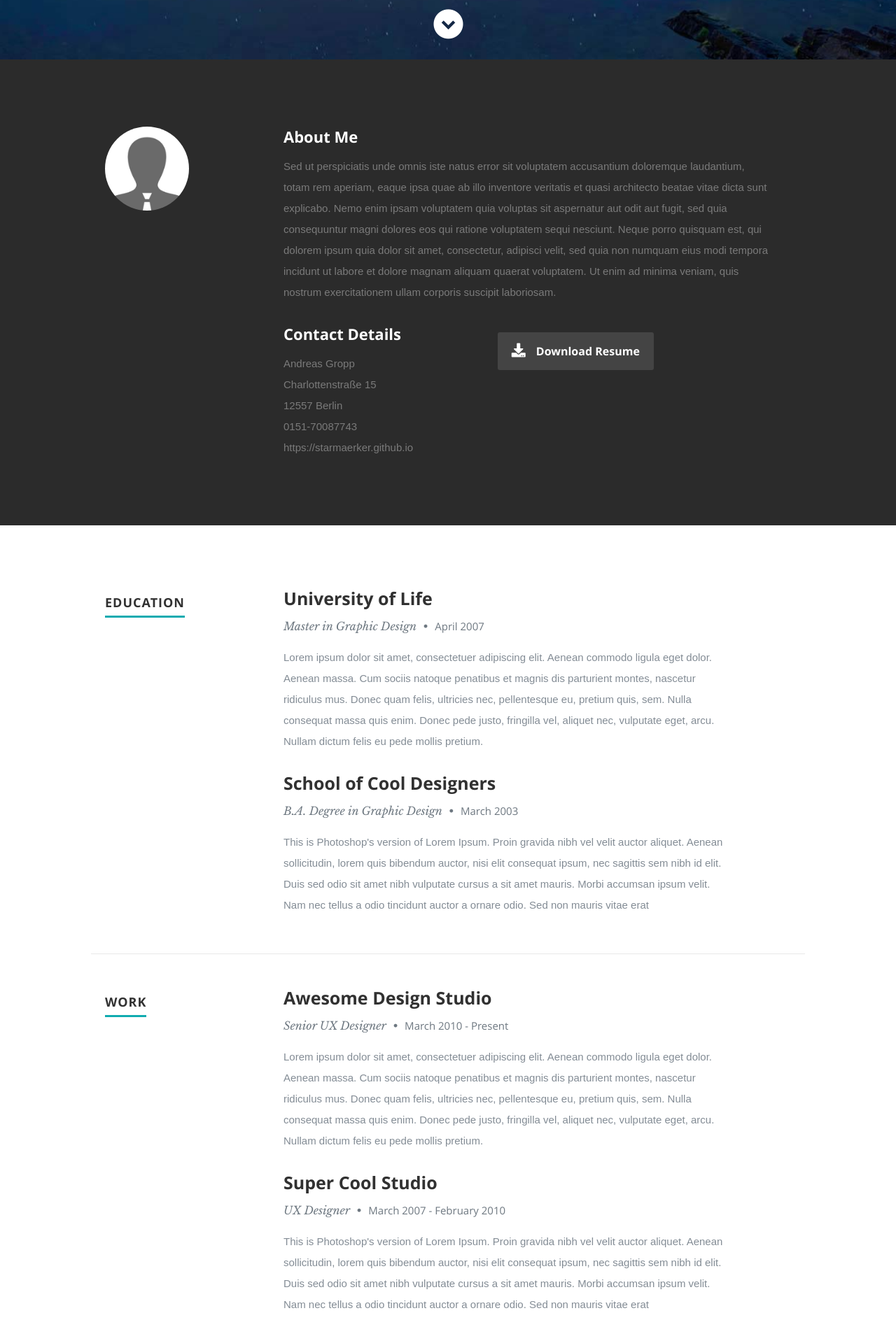
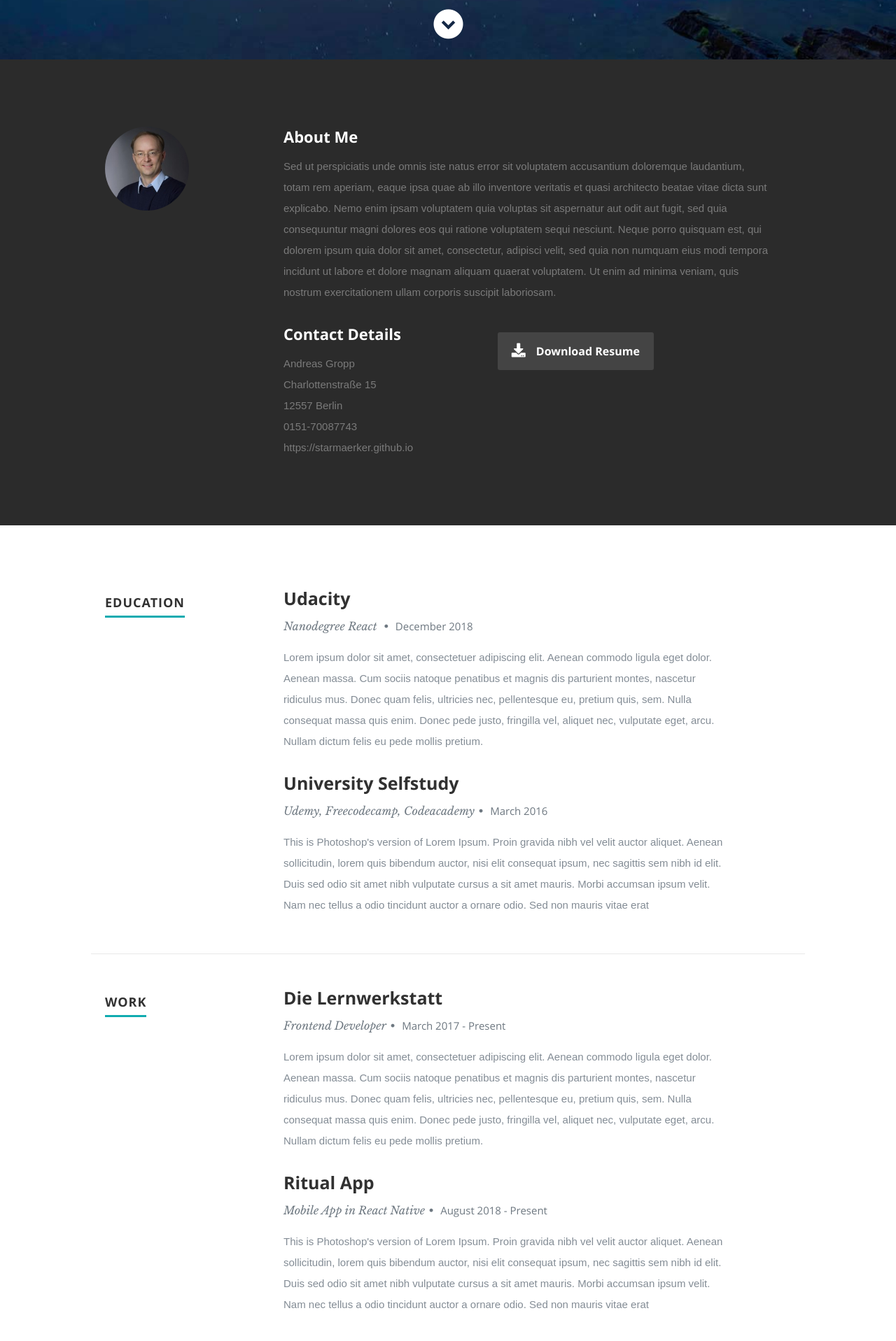
Before and after one commit to starmaerker/src-starmaerker.github.io, a React (Create React App) app: page / in a window 1280 px wide. Shown: the part 715-2632 px from the top of the page at 70% size. Built offline with nearby package versions, Linux system fonts and the light colour scheme.

Commit message:
added work and education

```diff
--- a/src/components/about/about.js
+++ b/src/components/about/about.js
@@ -6,7 +6,7 @@ export default class About extends Component {
             <section id="about">
                 <div className="row">
                     <div className="three columns">
-                        <img className="profile-pic" src="images/profilepic.jpg" alt />
+                        <img className="profile-pic" src="images/agro.jpeg" alt />
                     </div>
                     <div className="nine columns main-col">
                         <h2>About Me</h2>
--- a/src/components/header/header.js
+++ b/src/components/header/header.js
@@ -19,7 +19,7 @@ export default class Header extends Component {
                 <div className="row banner">
                     <div className="banner-text">
                         <h1 className="responsive-headline">I'm Andreas Gropp.</h1>
-                        <h3>I'm a Berlin based <span>React Web Developer</span>, <span>Azure Cloud Advocate</span> and <span>React Native Mobile App Developer</span> creating awesome and
+                        <h3>I'm a Berlin based <span>React Frontend Developer</span>, <span>Node.js Backend Developer</span>, <span>React Native Mobile App Developer</span> and <span>Azure Cloud Advocate</span> creating awesome and
                     beautiful things for the world. Let's <a className="smoothscroll" href="#about">start scrolling </a>
                             and learn more <a className="smoothscroll" href="#about">about me</a>.</h3>
                         <hr />
--- a/src/components/resume/resume.js
+++ b/src/components/resume/resume.js
@@ -11,8 +11,8 @@ export default class Resume extends Component {
                     <div className="nine columns main-col">
                         <div className="row item">
                             <div className="twelve columns">
-                                <h3>University of Life</h3>
-                                <p className="info">Master in Graphic Design <span>•</span> <em className="date">April 2007</em></p>
+                                <h3>Udacity</h3>
+                                <p className="info"> Nanodegree React <span>•</span> <em className="date">December 2018</em></p>
                                 <p>
                                     Lorem ipsum dolor sit amet, consectetuer adipiscing elit. Aenean commodo ligula eget dolor. Aenean massa.
                                     Cum sociis natoque penatibus et magnis dis parturient montes, nascetur ridiculus mus. Donec quam felis,
@@ -23,8 +23,8 @@ export default class Resume extends Component {
                         </div>
                         <div className="row item">
                             <div className="twelve columns">
-                                <h3>School of Cool Designers</h3>
-                                <p className="info">B.A. Degree in Graphic Design <span>•</span> <em className="date">March 2003</em></p>
+                                <h3>University Selfstudy</h3>
+                                <p className="info">Udemy, Freecodecamp, Codeacademy<span>•</span> <em className="date">March 2016</em></p>
                                 <p>
                                     This is Photoshop's version  of Lorem Ipsum. Proin gravida nibh vel velit auctor aliquet.
                                     Aenean sollicitudin, lorem quis bibendum auctor, nisi elit consequat ipsum, nec sagittis sem
@@ -43,8 +43,8 @@ export default class Resume extends Component {
                     <div className="nine columns main-col">
                         <div className="row item">
                             <div className="twelve columns">
-                                <h3>Awesome Design Studio</h3>
-                                <p className="info">Senior UX Designer <span>•</span> <em className="date">March 2010 - Present</em></p>
+                                <h3>Die Lernwerkstatt</h3>
+                                <p className="info">Frontend Developer<span>•</span> <em className="date">March 2017 - Present</em></p>
                                 <p>
                                     Lorem ipsum dolor sit amet, consectetuer adipiscing elit. Aenean commodo ligula eget dolor. Aenean massa.
                                     Cum sociis natoque penatibus et magnis dis parturient montes, nascetur ridiculus mus. Donec quam felis,
@@ -55,8 +55,8 @@ export default class Resume extends Component {
                         </div>
                         <div className="row item">
                             <div className="twelve columns">
-                                <h3>Super Cool Studio</h3>
-                                <p className="info">UX Designer <span>•</span> <em className="date">March 2007 - February 2010</em></p>
+                                <h3>Ritual App</h3>
+                                <p className="info">Mobile App in React Native<span>•</span> <em className="date">August 2018 - Present</em></p>
                                 <p>
                                     This is Photoshop's version  of Lorem Ipsum. Proin gravida nibh vel velit auctor aliquet.
                                     Aenean sollicitudin, lorem quis bibendum auctor, nisi elit consequat ipsum, nec sagittis sem
```
Also changed, not shown: public/images/agro.jpeg (added).
